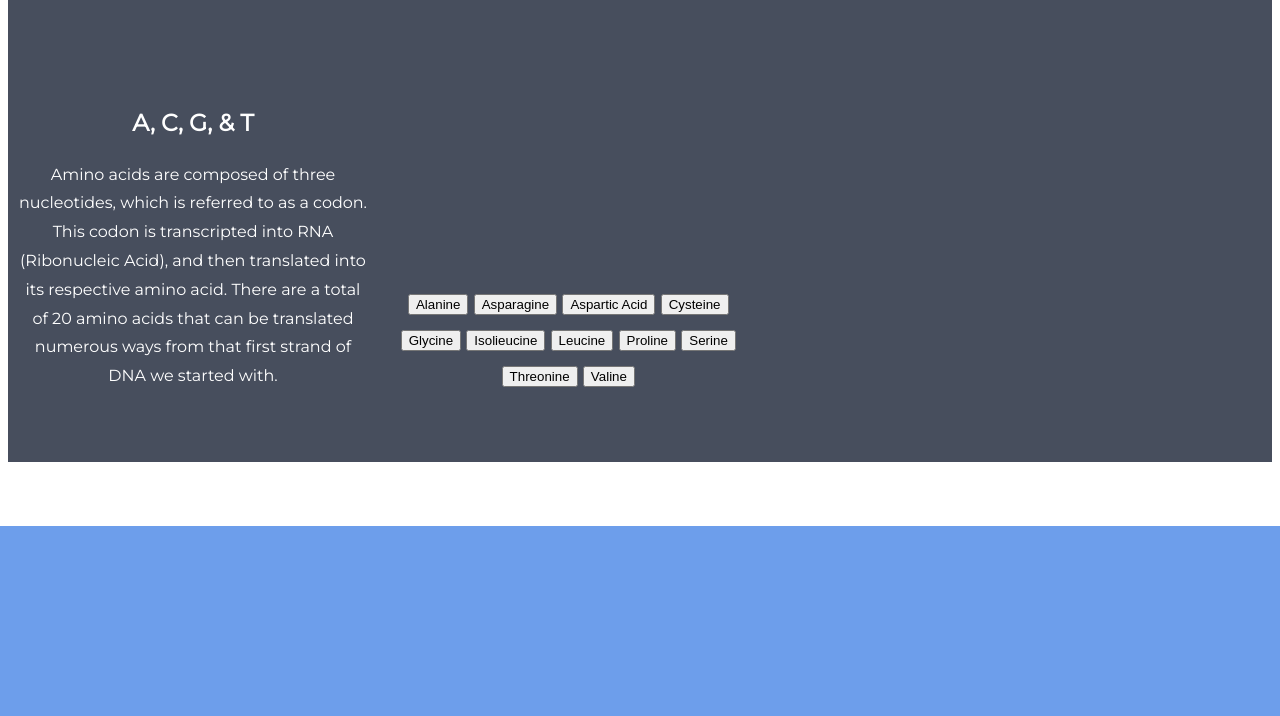
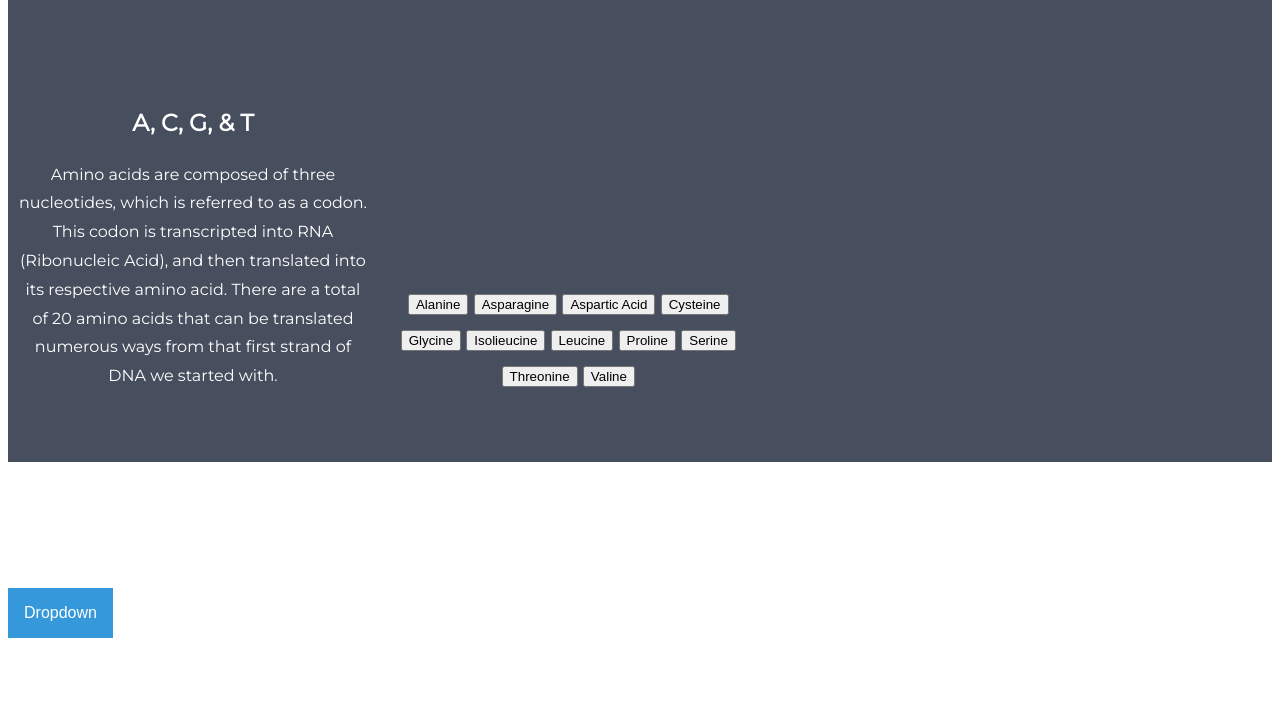
Before and after one commit to NichelleR/D3.Nichelle.Audrey, a Flask app: page / in a window 1280 px wide. Shown: the part 1030-1746 px from the top of the page. Before the commit the page ends 1556 px from the top, so only its background shows below. Run offline with Flask 2, Linux system fonts and the light colour scheme; some libraries are stand-ins or nearby versions.

Commit message:
Updating

```diff
--- a/app/static/js/index.js
+++ b/app/static/js/index.js
@@ -1,7 +1,4 @@
 // Getting a reference to the button on the page with the id property set to `click-me`
-console.log("HI")
-var button = d3.select("#glycine");
-
 
 var button = d3.select("#glycine");
 button.on("click", function() {
@@ -57,3 +54,21 @@ var button11 = d3.select("#asparticacid");
 button11.on("click", function() {
   d3.select(".asparticacidpic").html("<img src='static/Aspartic Acid.svg' alt='svg'>");
 });
+
+function myFunction() {
+  document.getElementById("myDropdown").classList.toggle("show");
+}
+
+// Close the dropdown if the user clicks outside of it
+window.onclick = function(event) {
+  if (!event.target.matches('.dropbtn')) {
+    var dropdowns = document.getElementsByClassName("dropdown-content");
+    var i;
+    for (i = 0; i < dropdowns.length; i++) {
+      var openDropdown = dropdowns[i];
+      if (openDropdown.classList.contains('show')) {
+        openDropdown.classList.remove('show');
+      }
+    }
+  }
+}
--- a/app/static/style.css
+++ b/app/static/style.css
@@ -65,8 +65,47 @@ body {
 
   span.c {
     display: inline-block;
-    width: 350px;
+    width: 250px;
     height: 25px;
     padding: 10px;
     text-align: center
   }
+
+  .dropbtn {
+    background-color: #3498DB;
+    color: white;
+    padding: 16px;
+    font-size: 16px;
+    border: none;
+    cursor: pointer;
+  }
+
+  .dropbtn:hover, .dropbtn:focus {
+    background-color: #2980B9;
+  }
+
+  .dropdown {
+    position: relative;
+    display: inline-block;
+  }
+
+  .dropdown-content {
+    display: none;
+    position: absolute;
+    background-color: #f1f1f1;
+    min-width: 160px;
+    overflow: auto;
+    box-shadow: 0px 8px 16px 0px rgba(0,0,0,0.2);
+    z-index: 1;
+  }
+
+  .dropdown-content a {
+    color: black;
+    padding: 12px 16px;
+    text-decoration: none;
+    display: block;
+  }
+
+  .dropdown a:hover {background-color: #ddd;}
+
+  .show {display: block;}
--- a/app/templates/index.html
+++ b/app/templates/index.html
@@ -85,7 +85,15 @@
             <div class="asparaginepic"></div>
             <div class="asparticacidpic"></div>
         </span>
-
+    <div class = "container-fluid bg-3 text-center">
+        <div class="dropdown">
+            <button onclick="myFunction()" class="dropbtn">Dropdown</button>
+            <div id="myDropdown" class="dropdown-content">
+              <a href="#home">Alanine</a>
+              <a href="#about">About</a>
+              <a href="#contact">Contact</a>
+            </div>
+          </div>
     </div>
 
     <script src="{{ url_for('static', filename='js/index.js')}}"></script>
```
Also changed, not shown: 1 other file.
